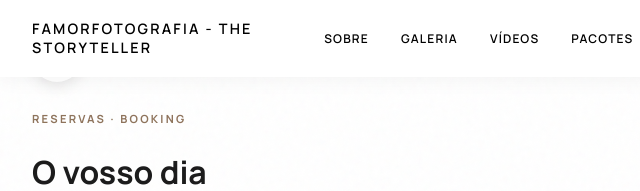
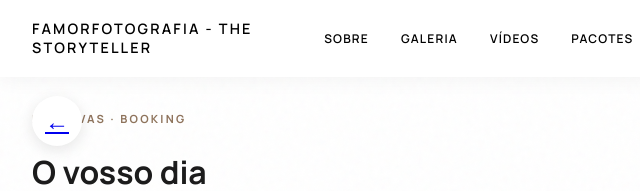
Before and after one commit to miguelmorais-dsti/famorfotografia-site, a website: page reserva.html in a window 1280 px wide. Shown: the top 191 px of the page, 0-640 px from the left. Drawn offline with nearby package versions, Linux system fonts and the light colour scheme.

Commit message:
style: fix floating back button position and visibility

```diff
--- a/styles.css
+++ b/styles.css
@@ -551,7 +551,7 @@
 .whatsapp-float:hover { transform: scale(1.1); }
 .whatsapp-float svg { width: 30px; height: 30px; fill: currentColor; }
 
-.floating-back-btn { position: fixed; left: 2rem; top: 2rem; z-index: 99999; background: #fff; width: 50px; height: 50px; border-radius: 50%; display: flex; align-items: center; justify-content: center; box-shadow: 0 4px 15px rgba(0,0,0,0.1); cursor: pointer; opacity: 0; pointer-events: none; transition: 0.4s; }
+.floating-back-btn { position: fixed; left: 2rem; top: 6rem; z-index: 1000000; background: #fff; width: 50px; height: 50px; border-radius: 50%; display: flex; align-items: center; justify-content: center; box-shadow: 0 4px 15px rgba(0,0,0,0.1); cursor: pointer; opacity: 0; pointer-events: none; transition: 0.4s; }
 .floating-back-btn.visible { opacity: 1; pointer-events: auto; }
 
 /* ── LIGHTBOX ────────────────────────────── */
```
